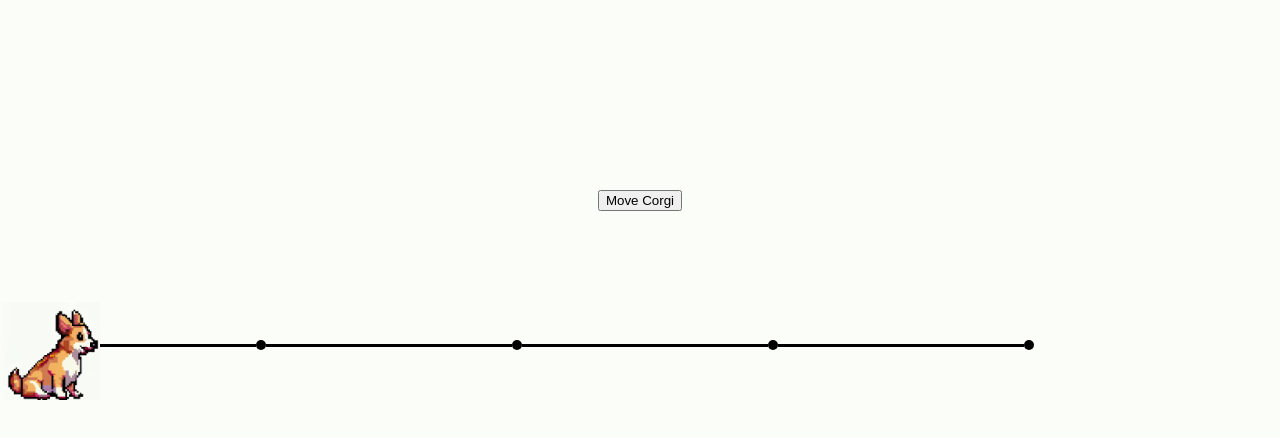
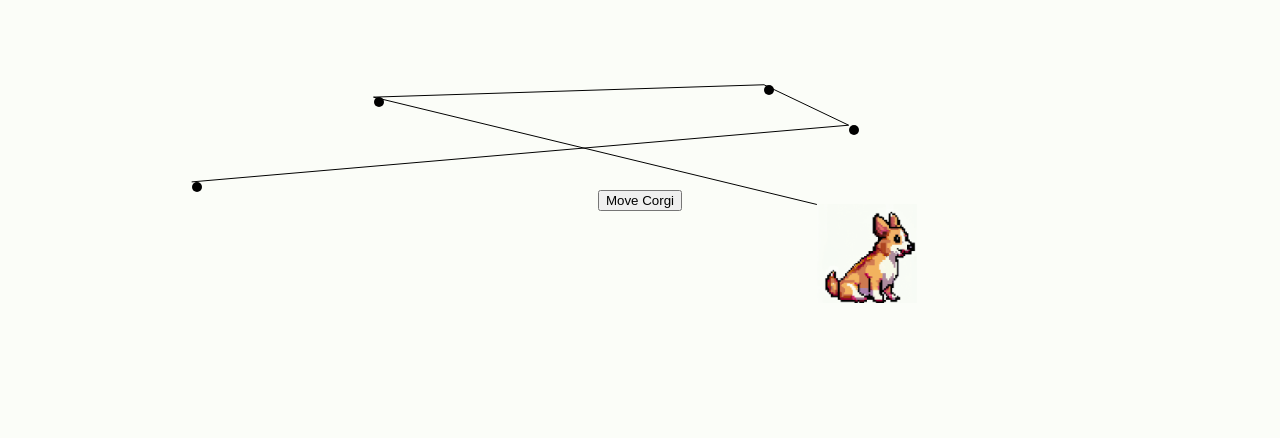
Before and after one commit to hackgoofer/AgentsUnleashed, a React (Create React App) app in the folder puppyracer/: page / in a window 1280 px wide. Shown: the top 438 px of the page. Built offline with nearby package versions, Linux system fonts and the light colour scheme.

Commit message:
Running dog

```diff
--- a/puppyracer/src/App.css
+++ b/puppyracer/src/App.css
@@ -91,16 +91,37 @@ body {
   align-items: center;
 }
 
+.TimelineLine {
+  position: absolute;
+  border: 1px solid black;
+  height: 0;
+  width: 0;
+}
+
+.App-header {
+  position: relative;
+  height: 400px;
+  background-color: #fbfdf8;
+  display: flex;
+  flex-direction: column;
+  align-items: center;
+  justify-content: center;
+  font-size: calc(10px + 2vmin);
+  color: white;
+}
+
 .TimelineNode {
+  position: absolute;
   height: 10px;
   width: 10px;
   background-color: black;
   border-radius: 50%;
 }
 
-.TimelineLine {
-  flex-grow: 1;
-  height: 1px;
-  background-color: black;
-  border-top: 2px dashed black;
+.SvgBack {
+  position: absolute;
+  width: 100%;
+  height: 100%;
+  z-index: 0;
+  pointer-events: none; /* Add this line */
 }
--- a/puppyracer/src/App.js
+++ b/puppyracer/src/App.js
@@ -7,6 +7,14 @@ function App() {
   const tasks = ["Task 1", "Task 2", "Task 3", "Task 4", "Task 5"]; // Replace with actual tasks
   const [currentTask, setCurrentTask] = useState(0);
   const [isMoving, setIsMoving] = useState(false);
+
+  // Generate random positions for nodes
+  const [nodePositions, setNodePositions] = useState(
+    tasks.map(() => ({
+      left: Math.random() * 80 + 10, // Random value from 10% to 90%
+      top: Math.random() * 80 + 10, // Random value from 10% to 90%
+    }))
+  );
 
   const handleButtonClick = () => {
     setIsMoving(true);
@@ -22,20 +30,36 @@ function App() {
   return (
     <div className="App">
       <header className="App-header">
-        <div className="Timeline">
-          {tasks.map((task, index) => (
-            <div key={task} className="TimelineSegment">
-              <div className="TimelineNode" />
-              {index < tasks.length - 1 && <div className="TimelineLine" />}
-            </div>
-          ))}
-        </div>
+        <svg className="SvgBack">
+          {nodePositions.slice(0, -1).map((startPos, index) => {
+            const endPos = nodePositions[index + 1];
+            return (
+              <line
+                key={index}
+                x1={`${startPos.left}%`}
+                y1={`${startPos.top}%`}
+                x2={`${endPos.left}%`}
+                y2={`${endPos.top}%`}
+                stroke="black"
+              />
+            );
+          })}
+        </svg>
+
+        {nodePositions.map((pos, index) => (
+          <div
+            key={index}
+            className="TimelineNode"
+            style={{ left: `${pos.left}%`, top: `${pos.top}%` }}
+          />
+        ))}
         <img
           src={isMoving ? corgiRun : corgiSit}
           className="Corgi"
           style={{
-            transition: "left 2s",
-            left: `${(currentTask / tasks.length) * 100}%`,
+            transition: "left 2s, top 2s",
+            left: `${nodePositions[currentTask].left}%`,
+            top: `${nodePositions[currentTask].top}%`,
           }}
           onTransitionEnd={handleTransitionEnd}
           alt="corgi"
```
